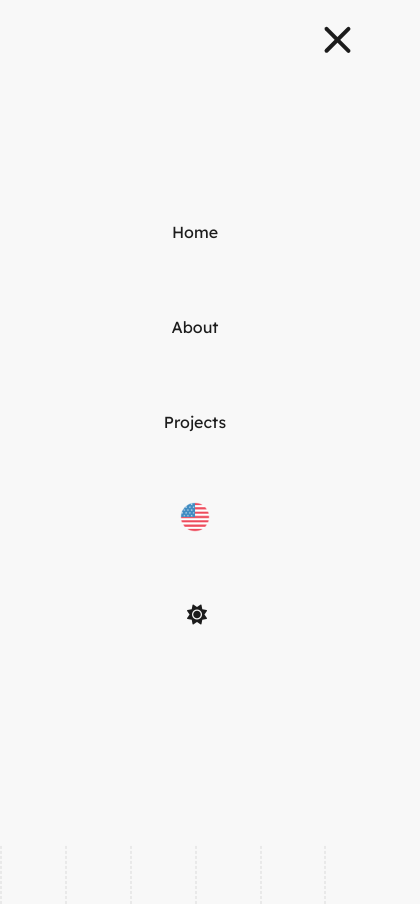
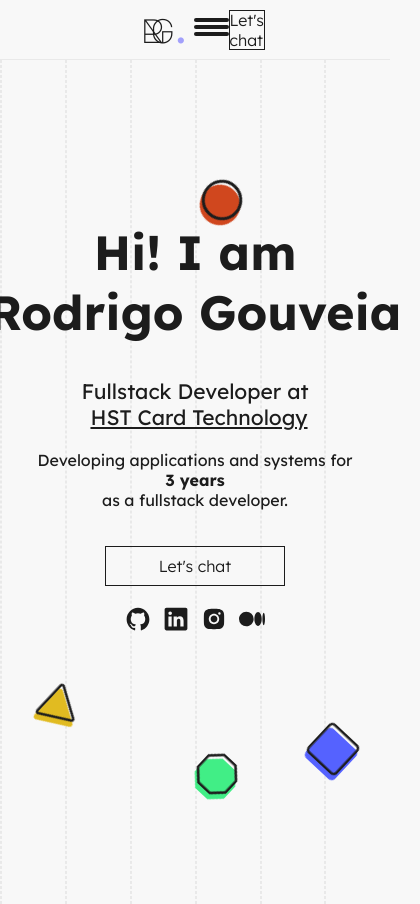
Before and after one commit to rodrigoge/rodrigoge.dev, a React (Vite) app: page / in a window 390 px wide. Shown: the whole page, 420 px wide, since content can reach past the window. Built offline with nearby package versions, Linux system fonts and the light colour scheme.

Commit message:
feat: finishing reponsivity in homepage

```diff
--- a/src/components/Header/index.tsx
+++ b/src/components/Header/index.tsx
@@ -29,7 +29,7 @@ export default function Header() {
                     </div>
                 </Link>
 
-                <nav className={`${isClick ? "" : "on"}`}>
+                <nav className={`${isClick ? "on" : ""}`}>
                     <ul>
                         <Link to="" className='menu-item'>
                             {t('header.home')}
--- a/src/pages/Homepage/styles.scss
+++ b/src/pages/Homepage/styles.scss
@@ -184,7 +184,30 @@
                 display: flex;
                 justify-content: flex-start;
                 align-items: center;
-                margin-top: 48px;
+                margin-top: -20px;
+                width: 450px;
+                gap: 20px;
+
+                h1 {
+                    display: flex;
+                    flex-direction: column;
+                    justify-content: center;
+                    align-items: center;
+
+                    .hero-letter {
+                        .tags {
+                            display: none;
+                        }
+                    }
+                }
+
+                h2,
+                .hero-subtitle {
+                    display: flex;
+                    flex-direction: column;
+                    justify-content: center;
+                    align-items: center;
+                }
 
                 .hero-footer {
                     display: flex;
```
